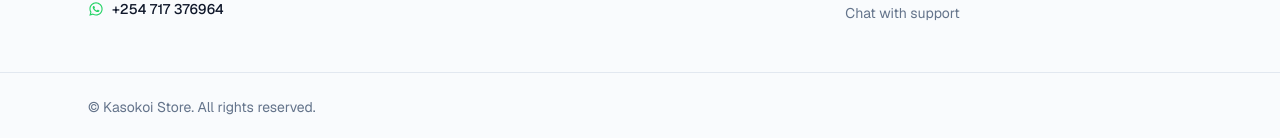
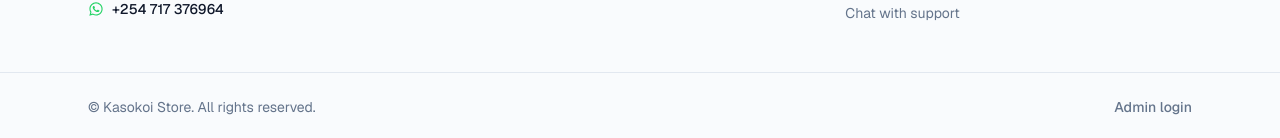
Before and after one commit to Danieltish/kasokoi-store, a Next.js app: page / in a window 1280 px wide. Shown: the part 1413-1551 px from the top of the page. Built offline with nearby package versions, Linux system fonts and the light colour scheme; no server answers; the database is empty.

Commit message:
feat: link admin login from the storefront footer

```diff
--- a/src/components/site-footer.tsx
+++ b/src/components/site-footer.tsx
@@ -66,8 +66,16 @@ export async function SiteFooter() {
       </div>
 
       <div className="border-t border-border">
-        <div className="mx-auto w-full max-w-6xl px-4 py-6 text-sm text-muted-foreground sm:px-6">
-          &copy; {SITE.name}. All rights reserved.
+        <div className="mx-auto flex w-full max-w-6xl flex-col gap-2 px-4 py-6 text-sm text-muted-foreground sm:flex-row sm:items-center sm:justify-between sm:px-6">
+          <span>
+            &copy; {SITE.name}. All rights reserved.
+          </span>
+          <Link
+            href="/admin/login"
+            className="font-medium hover:text-foreground"
+          >
+            Admin login
+          </Link>
         </div>
       </div>
     </footer>
```
